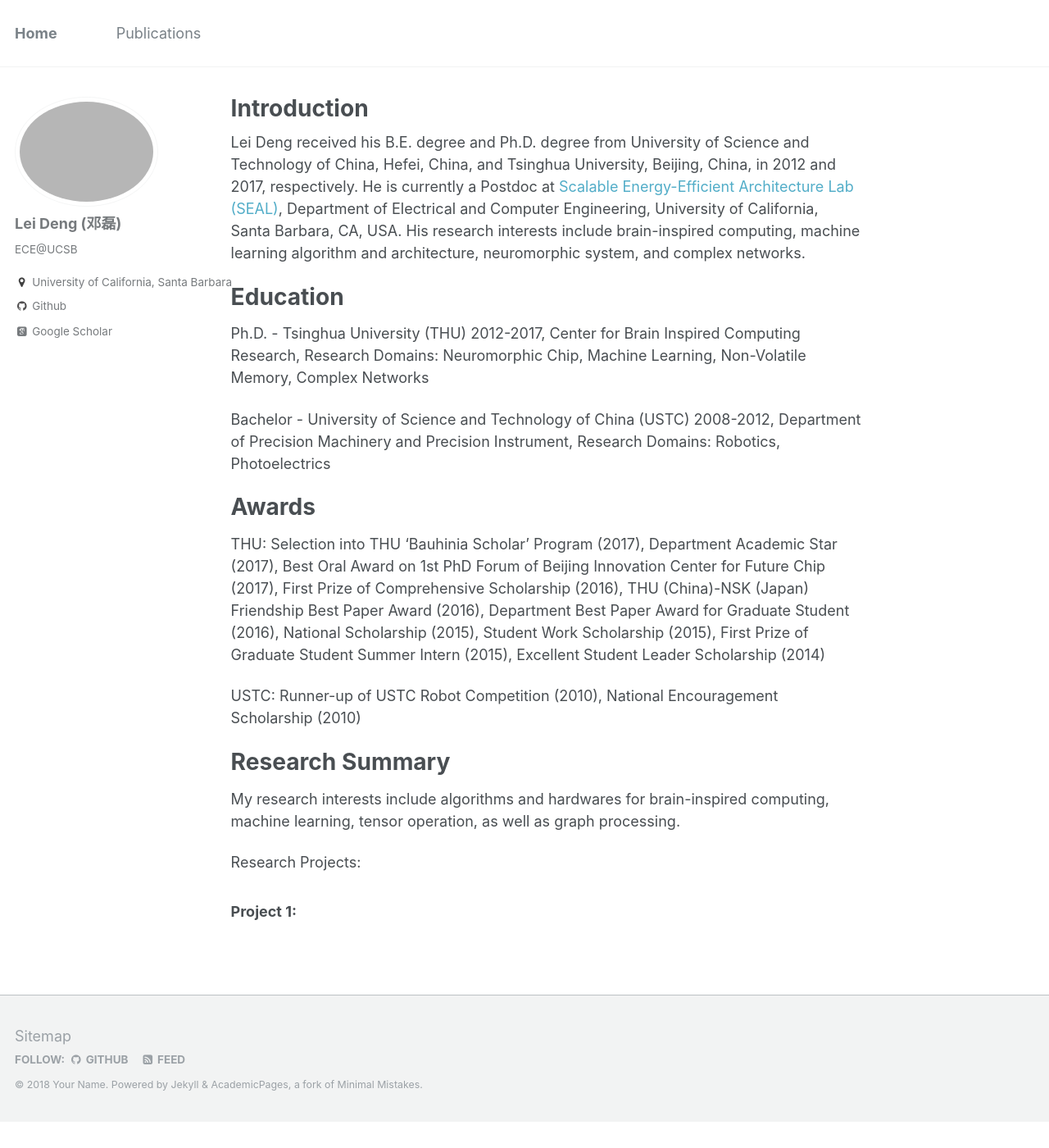
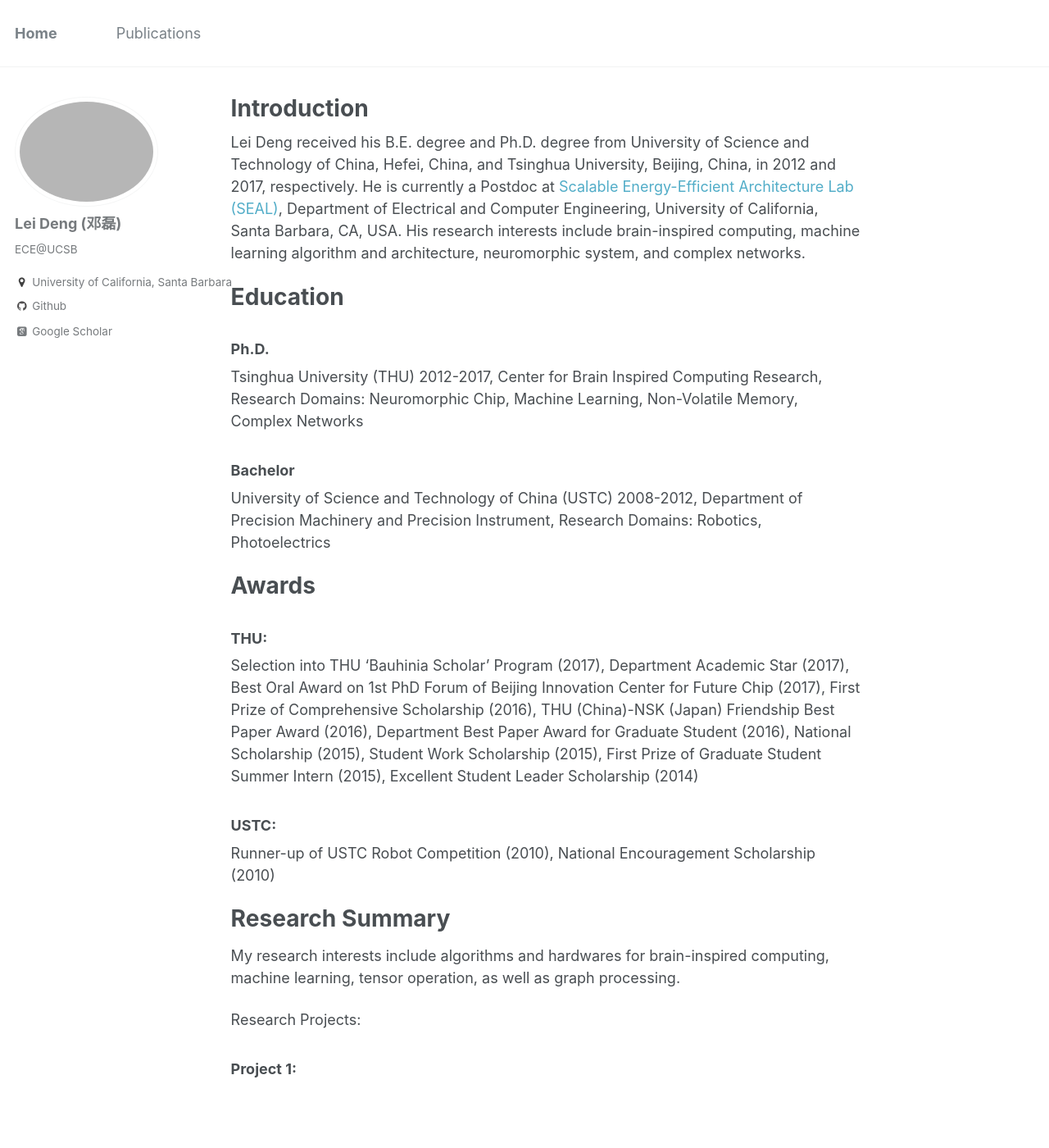
Before and after one commit to dllfei/dllfei.github.io, a Jekyll site: the page built from _pages/about.md, in a window 1280 px wide and 1400 px high. Shown: the whole window at 82% size. Built offline with Jekyll 4.4.1, drawn with Linux system fonts in a browser that asks for light colours; some web fonts are replaced; part of the change alters nothing that is shown.

```diff
--- a/_pages/about.md
+++ b/_pages/about.md
@@ -12,15 +12,19 @@ Lei Deng received his B.E. degree and Ph.D. degree from University of Science an
 
 Education
 ======
-Ph.D. - Tsinghua University (THU) 2012-2017, Center for Brain Inspired Computing Research, Research Domains: Neuromorphic Chip, Machine Learning, Non-Volatile Memory, Complex Networks
+### Ph.D.
+Tsinghua University (THU) 2012-2017, Center for Brain Inspired Computing Research, Research Domains: Neuromorphic Chip, Machine Learning, Non-Volatile Memory, Complex Networks
 
-Bachelor - University of Science and Technology of China (USTC) 2008-2012, Department of Precision Machinery and Precision Instrument, Research Domains: Robotics, Photoelectrics
+### Bachelor
+University of Science and Technology of China (USTC) 2008-2012, Department of Precision Machinery and Precision Instrument, Research Domains: Robotics, Photoelectrics
 
 Awards
 ======
-THU: Selection into THU ‘Bauhinia Scholar’ Program (2017), Department Academic Star (2017), Best Oral Award on 1st PhD Forum of Beijing Innovation Center for Future Chip (2017), First Prize of Comprehensive Scholarship (2016), THU (China)-NSK (Japan) Friendship Best Paper Award (2016), Department Best Paper Award for Graduate Student (2016), National Scholarship (2015), Student Work Scholarship (2015), First Prize of Graduate Student Summer Intern (2015), Excellent Student Leader Scholarship (2014)
+### THU:
+Selection into THU ‘Bauhinia Scholar’ Program (2017), Department Academic Star (2017), Best Oral Award on 1st PhD Forum of Beijing Innovation Center for Future Chip (2017), First Prize of Comprehensive Scholarship (2016), THU (China)-NSK (Japan) Friendship Best Paper Award (2016), Department Best Paper Award for Graduate Student (2016), National Scholarship (2015), Student Work Scholarship (2015), First Prize of Graduate Student Summer Intern (2015), Excellent Student Leader Scholarship (2014)
 
-USTC: Runner-up of USTC Robot Competition (2010), National Encouragement Scholarship (2010)
+### USTC:
+Runner-up of USTC Robot Competition (2010), National Encouragement Scholarship (2010)
 
 Research Summary
 ======
```
